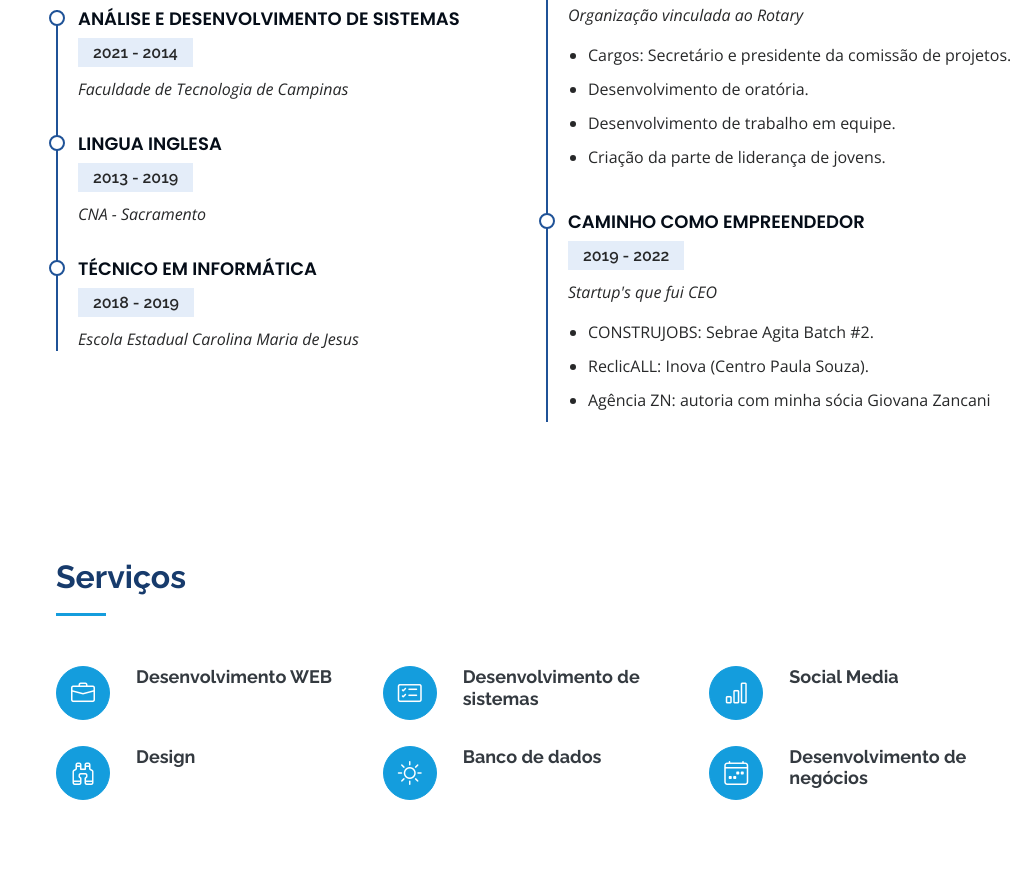
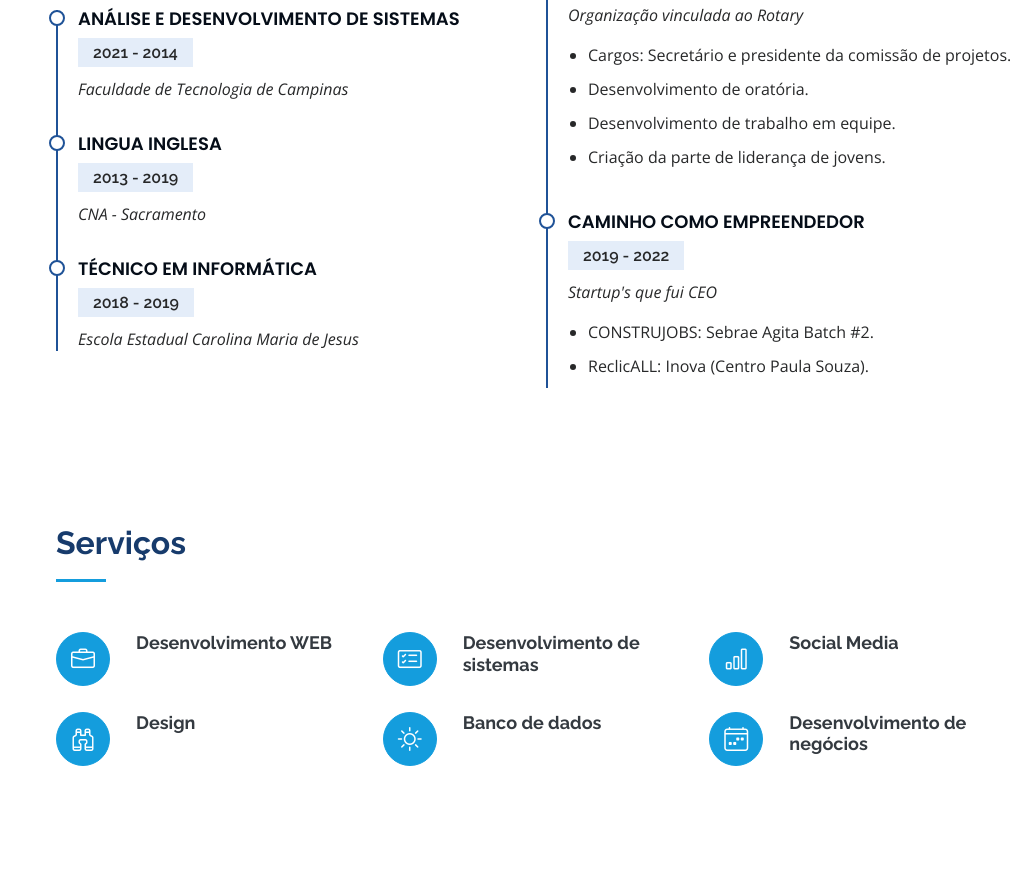
Before and after one commit to marcotuliosant/marconascimento, a plain HTML site: page index.html in a window 1280 px wide. Shown: the part 2786-3671 px from the top of the page, without its empty margins (256-1280 px from the left). After the commit the page ends 3637 px from the top, so only its background shows below. Drawn offline with nearby package versions, Linux system fonts and the light colour scheme.

Commit message:
first commit

```diff
--- a/index.html
+++ b/index.html
@@ -320,7 +320,7 @@
               <ul>
                 <li>CONSTRUJOBS: Sebrae Agita Batch #2.</li>
                 <li>ReclicALL: Inova (Centro Paula Souza).</li>
-                <li>Agência ZN: autoria com minha sócia Giovana Zancani</li>
+                <!-- <li>Agência ZN: autoria com minha sócia Giovana Zancani</li> -->
 
               </ul>
             </div>
```
Also changed, not shown: assets/img/meu site.jpg (added), assets/img/meu site.png (added).
